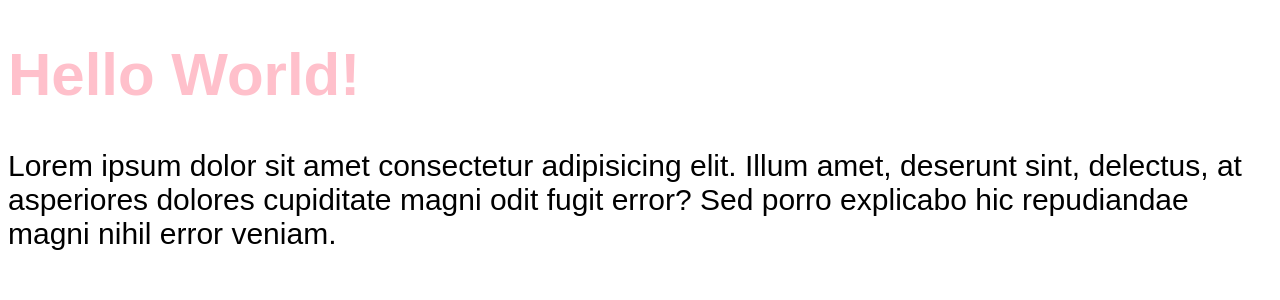
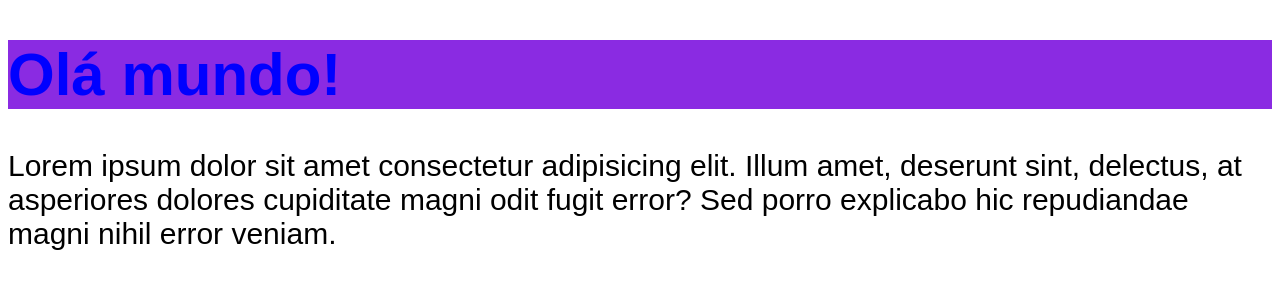
Before and after one commit to FabioSantos99/pom-project, a React (Vite) app: page / in a window 1280 px wide. Shown: the top 300 px of the page. Built offline with nearby package versions, Linux system fonts and the light colour scheme.

Commit message:
new codes

```diff
--- a/src/App.tsx
+++ b/src/App.tsx
@@ -1,4 +1,5 @@
 
+import { Heading } from './components/Heading';
 import './styles/global.css';
 import './styles/theme.css';
 
@@ -8,8 +9,7 @@ export function App() {
   return (
 
   <>
-      <h1>Hello World!</h1>
-
+  <Heading attr={123} attr2={'String'}>Olá mundo!</Heading>
       <p>Lorem ipsum dolor sit amet consectetur adipisicing elit. Illum amet, deserunt sint, delectus, at asperiores dolores cupiditate magni odit fugit error? Sed porro explicabo hic repudiandae magni nihil error veniam.</p>
     </>
   )
--- /dev/null
+++ b/src/components/Heading.module.css
@@ -0,0 +1,8 @@
+.heading {
+    background-color: blueviolet;
+    color:blue;
+}
+
+.cyan {
+    color: cyan;
+}
--- /dev/null
+++ b/src/components/Heading.tsx
@@ -0,0 +1,7 @@
+import styles from './Heading.module.css'
+
+export function Heading(props) {
+
+    console.log(props)
+    return <h1 className ={styles.heading}>{props.children} </h1>
+}
```
Also changed, not shown: .prettierrc.json (added).
